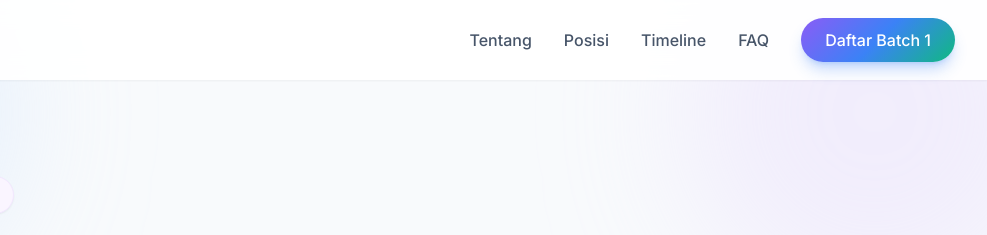
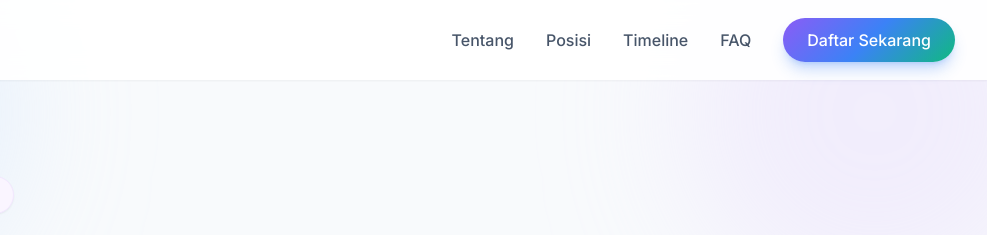
Before and after one commit to upsekil/magang, a plain HTML site: page index.html in a window 1280 px wide. Shown: the top 235 px of the page, 293-1280 px from the left. Drawn offline with nearby package versions, Linux system fonts and the light colour scheme.

Commit message:
Update index.html

```diff
--- a/index.html
+++ b/index.html
@@ -82,7 +82,7 @@
                     <a href="#timeline" class="text-slate-600 hover:text-upsekil-blue font-medium transition">Timeline</a>
                     <a href="#faq" class="text-slate-600 hover:text-upsekil-blue font-medium transition">FAQ</a>
                     <a href="#register" class="px-6 py-2.5 rounded-full gradient-bg text-white font-medium shadow-lg shadow-blue-500/30 hover:shadow-blue-500/50 hover:-translate-y-0.5 transition transform duration-200">
-                        Daftar Batch 1
+                        Daftar Sekarang
                     </a>
                 </div>
 
@@ -527,4 +527,5 @@
         });
     </script>
 </body>
+
 </html>
```
